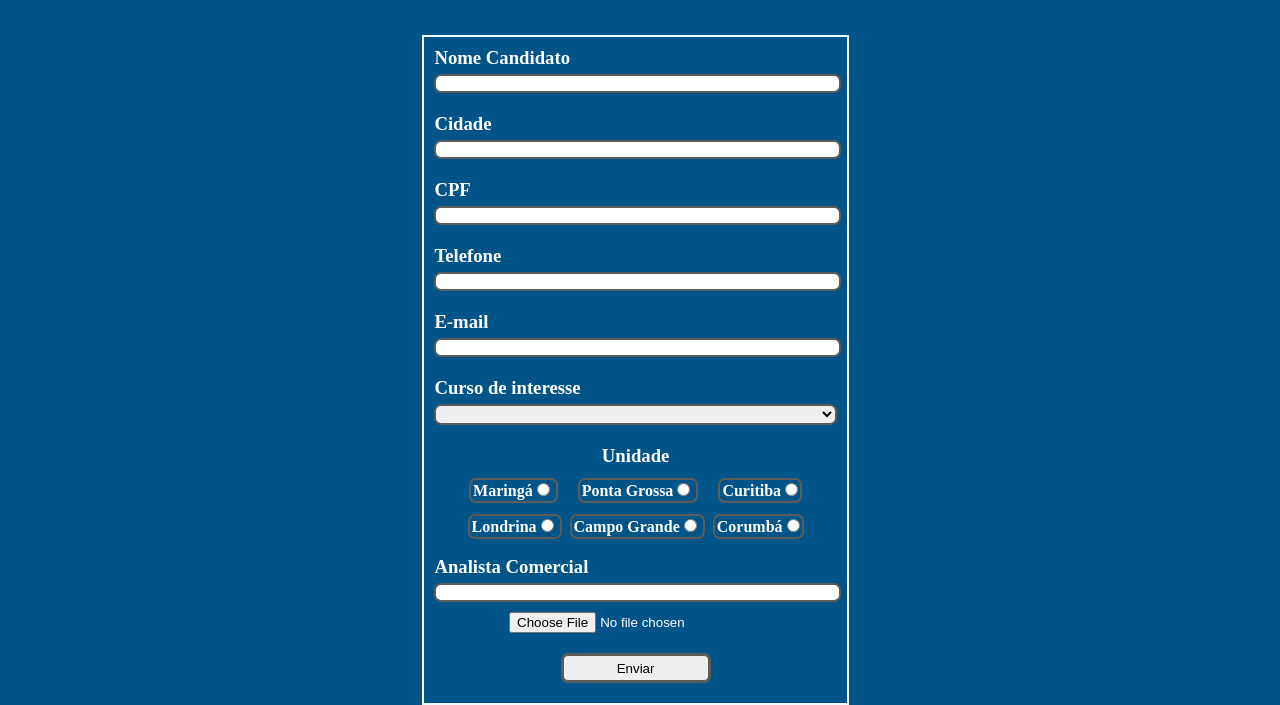
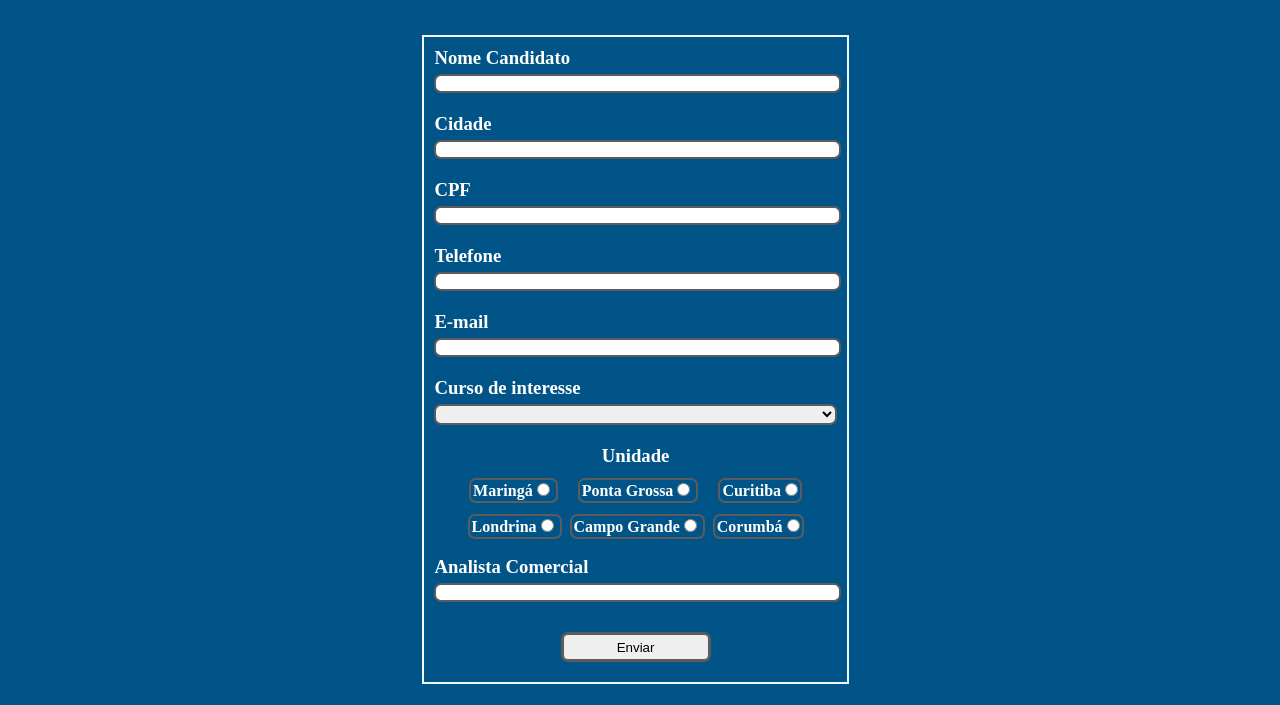
Before and after one commit to CariokacomK/lp-unicesumar, a plain HTML site: page index.html in a window 1280 px wide. Shown: the part 316-1021 px from the top of the page. After the commit the page ends 1000 px from the top, so only its background shows below. Drawn offline with Linux system fonts and the light colour scheme.

Commit message:
Retirado o file

```diff
--- a/index.html
+++ b/index.html
@@ -107,8 +107,6 @@
 
                 </div>
 
-                <input type="file" name="excel" id="excel">
-
                 <div class="enviar">
 
                     <input type="submit" value="Enviar" class="caixa-envio">
```
